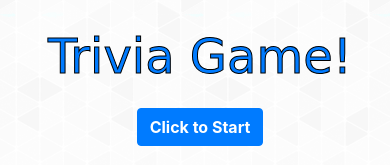
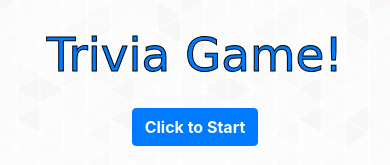
Before and after one commit to blakelmason/blakelmason.github.io, a plain HTML site: page projects/trivia-game/index.html in a window 390 px wide. Shown: the top 165 px of the page. Drawn offline with nearby package versions, Linux system fonts and the light colour scheme; a web font is replaced by a local one.

Commit message:
styling changes, media queries

```diff
--- a/projects/trivia-game/assets/css/style.css
+++ b/projects/trivia-game/assets/css/style.css
@@ -44,7 +44,7 @@ input[type="radio"] {
 }
 
 #timer-div {
-    height: 38px;
+    height: 42px;
 }
 
 #timer {
@@ -69,3 +69,14 @@ input[type="radio"] {
     font-size: 48px;
     -webkit-text-stroke: 1px black;
 }
+
+@media only screen and (max-width: 400px) {
+
+    .container-fluid {
+        min-width: 100vw;
+    }
+
+    #header {
+        font-size: 12vmin;
+    }
+}
```
